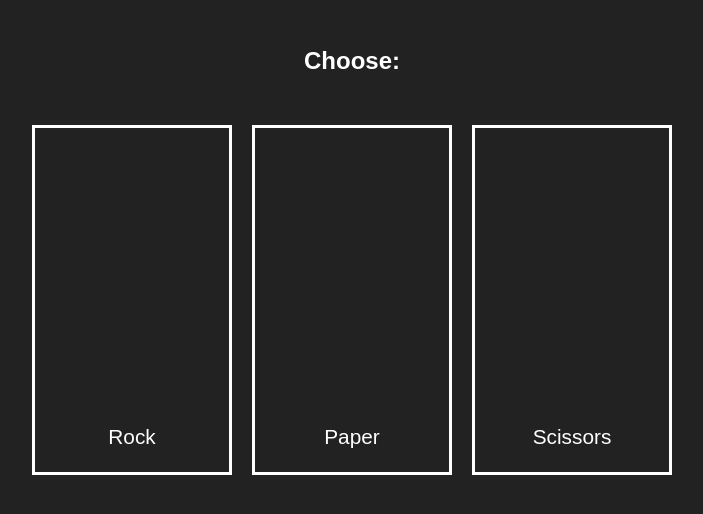
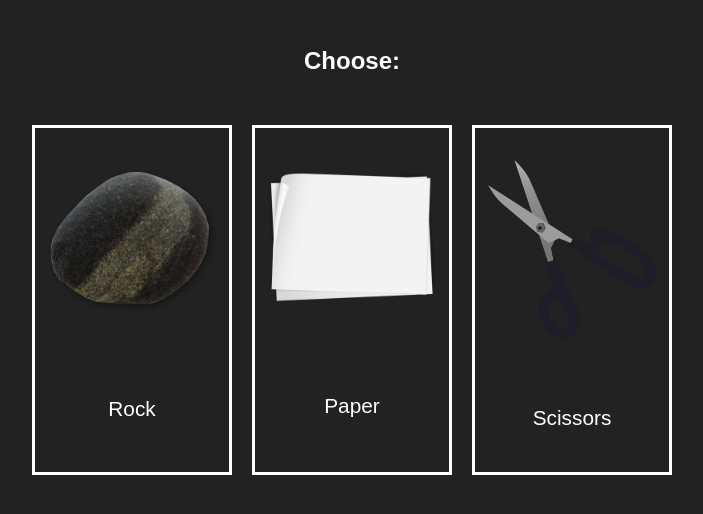
Before and after one commit to mateusznurzynski/odin-rock-paper-scissors, a plain HTML site: page index.html in a window 1280 px wide. Shown: the part 90-604 px from the top of the page, without its empty margins (288-991 px from the left). Drawn offline with Linux system fonts and the light colour scheme.

Commit message:
Add images to choice cards

```diff
--- a/index.html
+++ b/index.html
@@ -11,9 +11,18 @@
     <h1>Rock Paper Scissors</h1>
     <h2>Choose:</h2>
     <div class="card-container">
-      <div class="card card-rock"><p>Rock</p></div>
-      <div class="card card-paper"><p>Paper</p></div>
-      <div class="card card-scissors"><p>Scissors</p></div>
+      <div class="card card-rock">
+        <p>Rock</p>
+        <img src="./img/stone.png" alt="Stone" />
+      </div>
+      <div class="card card-paper">
+        <p>Paper</p>
+        <img src="./img/paper.png" alt="Paper" />
+      </div>
+      <div class="card card-scissors">
+        <p>Scissors</p>
+        <img src="./img/scissors.png" alt="Scissors" />
+      </div>
     </div>
     <script src="./main.js"></script>
   </body>
--- a/style.css
+++ b/style.css
@@ -32,6 +32,7 @@ h1 {
   border: 3px white solid;
   display: flex;
   flex-direction: column-reverse;
+  justify-content: space-around;
   cursor: pointer;
   padding: 3px;
   transition: all 0.15s;
@@ -43,6 +44,10 @@ h1 {
   transform: scale(1.1);
 }
 
+.card img {
+  padding: 10px;
+}
+
 .card p {
   font-size: 130%;
   padding: 20px 0;
```
Also changed, not shown: img/paper.png (added), img/scissors.png (added).
